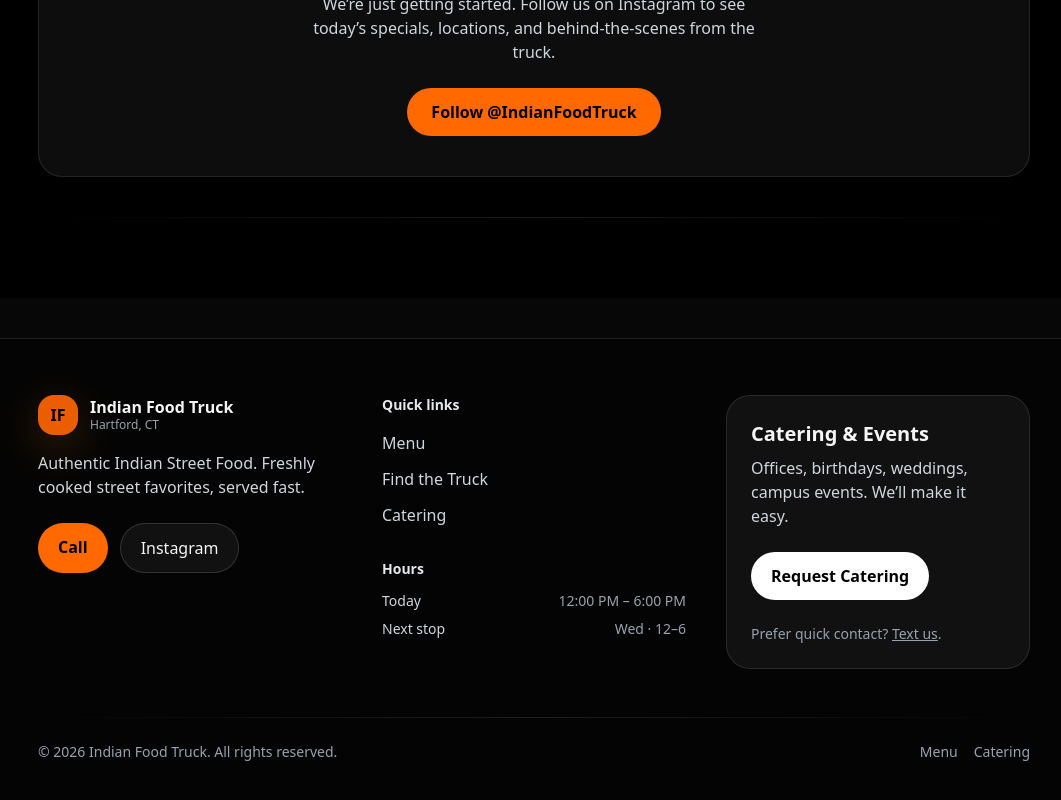
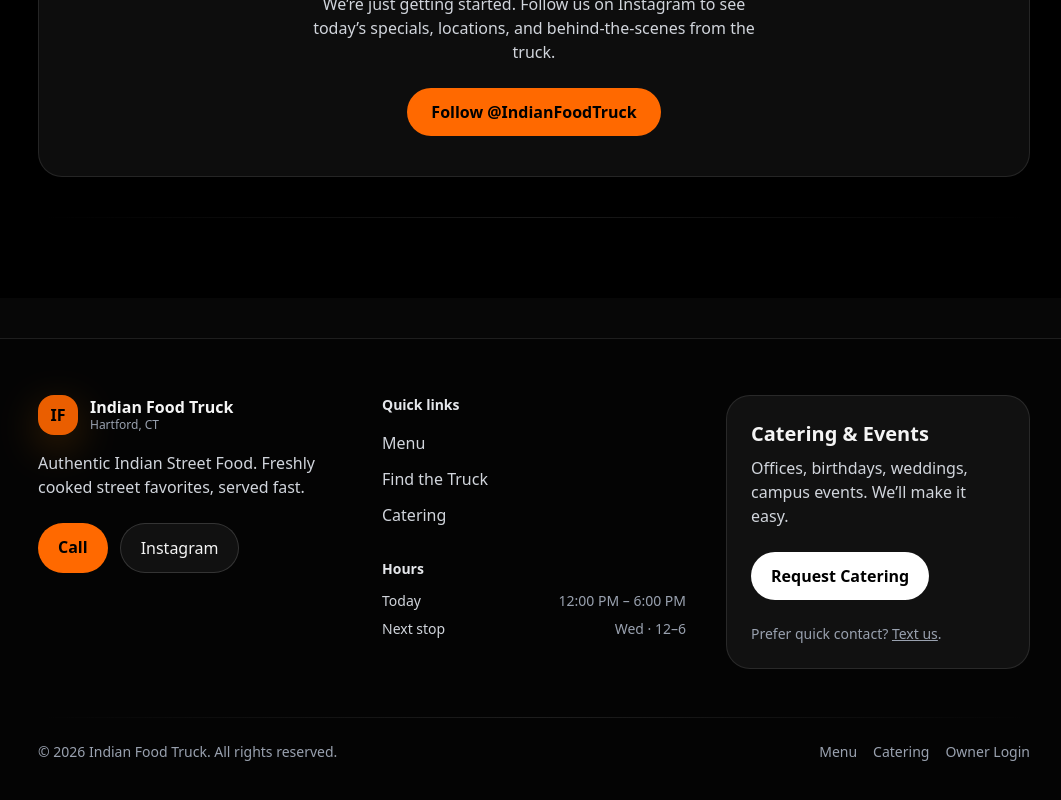
Before and after one commit to tejamahesh1433/indian-food-truck-site, a Next.js app: page / in a window 1280 px wide. Shown: the part 2813-3613 px from the top of the page, without its empty margins (106-1167 px from the left). Built offline with nearby package versions, Linux system fonts and the light colour scheme.

Commit message:
UI: Add Admin Portal login link to Footer component

```diff
--- a/src/components/Footer.tsx
+++ b/src/components/Footer.tsx
@@ -104,6 +104,9 @@
                         <Link href="/catering" className="hover:text-white transition">
                             Catering
                         </Link>
+                        <Link href="/admin/login" className="hover:text-white transition">
+                            Owner Login
+                        </Link>
                     </div>
                 </div>
             </div>
```
